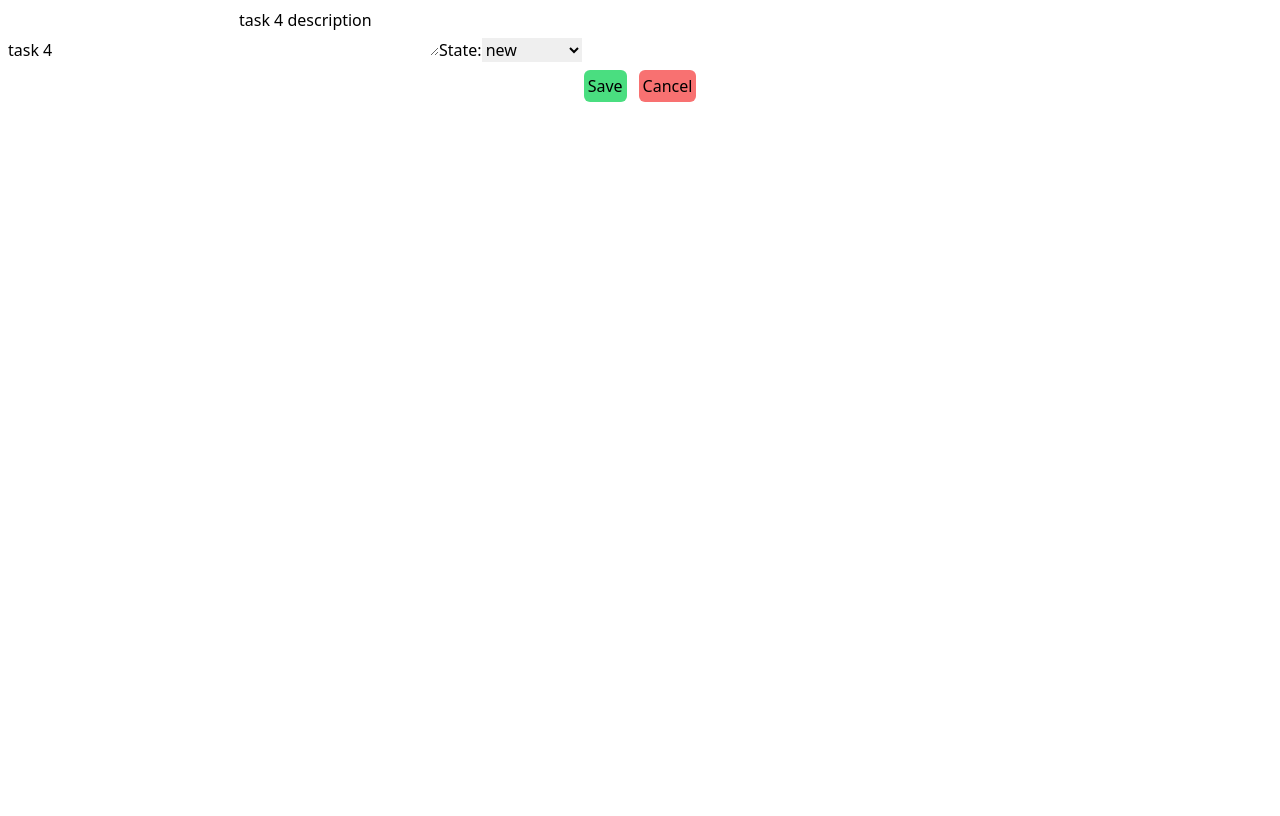
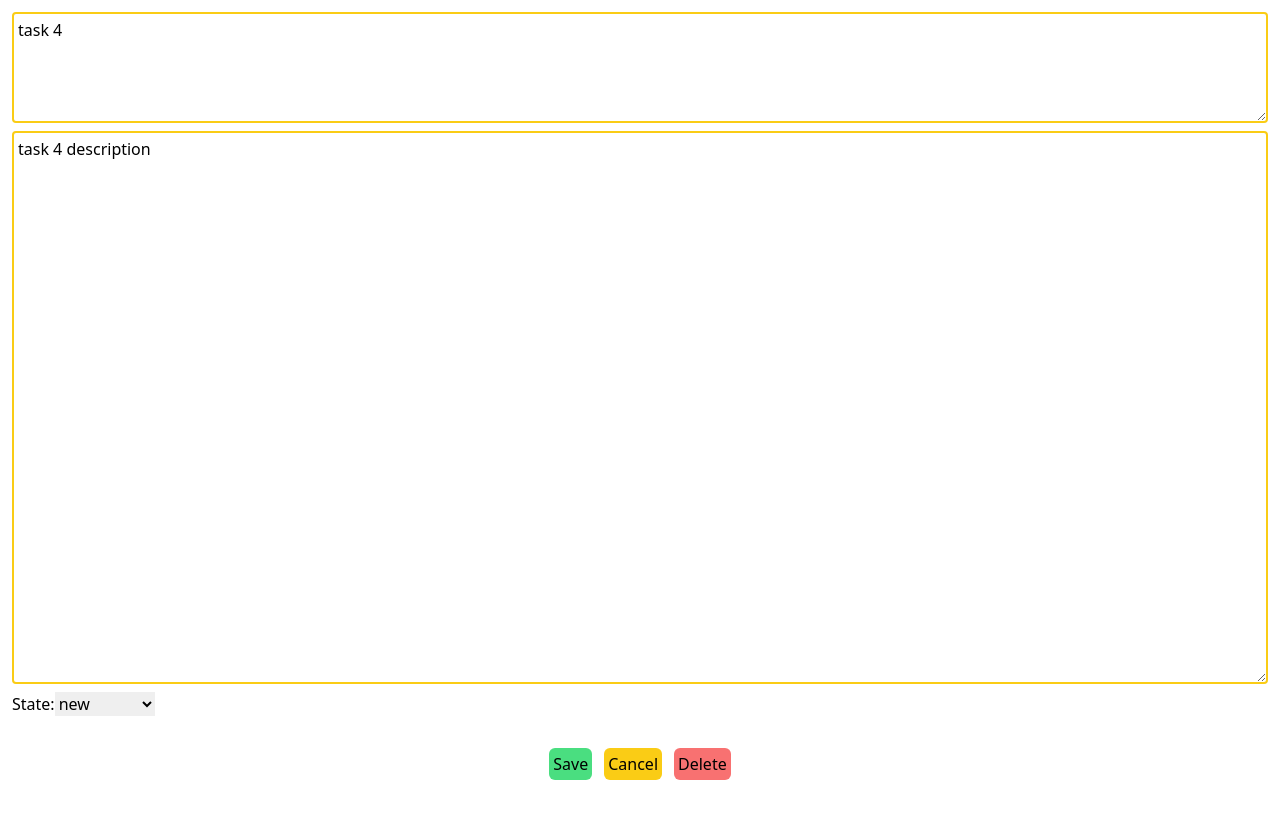
Before and after one commit to slim1985/todo-list, a React app: page / in a window 1280 px wide. Both pictures are taken after a click on the element "task 4". Built offline with nearby package versions, Linux system fonts and the light colour scheme.

Commit message:
completed application prototype

```diff
--- a/src/App.tsx
+++ b/src/App.tsx
@@ -1,32 +1,6 @@
-import React from 'react';
-import { useState } from 'react';
-import tasks from './mocks/data-mock.json';
-import { Task } from './types/task';
-import { TaskListPanel } from './components/TaskListPanelComponent/TaskListPanel';
-import { TaskView } from './components/TaskViewComponent/TaskView';
+import { Container } from './components/ContainerComponent/Container';
 import './index.css';
 
 export default function App(): JSX.Element {
-    const taskList: Task[] = ImportTasks();
-    const [showTaskView, setShowTaskView] = useState('');
-
-    return (
-        <div className="p-2">
-            {showTaskView === '' ? (
-                <TaskListPanel
-                    tasks={taskList}
-                    setShowTaskView={setShowTaskView}
-                />
-            ) : (
-                <TaskView
-                    task={taskList.find((f) => f.id == showTaskView)!}
-                    setShowTaskView={setShowTaskView}
-                />
-            )}
-        </div>
-    );
+    return <Container />;
 }
-
-function ImportTasks(): Task[] {
-    return JSON.parse(JSON.stringify(tasks));
-}
--- /dev/null
+++ b/src/components/ContainerComponent/Container.tsx
@@ -0,0 +1,31 @@
+import { useState } from 'react';
+import tasks from '../../mocks/data-mock.json';
+import { Task } from '../../types/task';
+import { TaskListPanel } from '../../components/TaskListPanelComponent/TaskListPanel';
+import { TaskView } from '../../components/TaskViewComponent/TaskView';
+
+export function Container(): JSX.Element {
+    const [taskList, setTaskList] = useState(
+        JSON.parse(JSON.stringify(tasks)) as Task[],
+    );
+    const [showTaskView, setShowTaskView] = useState('');
+
+    return (
+        <div className="p-2">
+            {showTaskView === '' ? (
+                <TaskListPanel
+                    tasks={taskList}
+                    setTaskList={setTaskList}
+                    setShowTaskView={setShowTaskView}
+                />
+            ) : (
+                <TaskView
+                    task={taskList.find((f) => f.id == showTaskView)!}
+                    taskList={taskList}
+                    setShowTaskView={setShowTaskView}
+                    setTaskList={setTaskList}
+                />
+            )}
+        </div>
+    );
+}
--- a/src/components/TaskActionsComponent/TaskActions.tsx
+++ b/src/components/TaskActionsComponent/TaskActions.tsx
@@ -1,19 +1,38 @@
 import React from 'react';
+import { Task, TaskStates } from '../../types/task';
 
-export function TaskActions(): JSX.Element {
+export interface TaskActionsProps {
+    tasks: Task[];
+    setTaskList: React.Dispatch<React.SetStateAction<Task[]>>;
+    setShowTaskView: React.Dispatch<React.SetStateAction<string>>;
+}
+
+export function TaskActions({
+    tasks,
+    setTaskList,
+    setShowTaskView,
+}: TaskActionsProps): JSX.Element {
+    function createTask(): void {
+        const newTaskList = tasks.map((obj) => ({ ...obj }));
+        const newTask: Task = {
+            id: (newTaskList.length + 1).toString(),
+            title: 'Title',
+            description: 'Description',
+            status: TaskStates.new,
+        };
+
+        newTaskList.push(newTask);
+
+        setTaskList(newTaskList);
+        setShowTaskView(newTask.id);
+    }
     return (
-        <div className="flex justify-center space-x-3">
+        <div className="flex justify-end space-x-3">
             <button
-                onClick={() => console.log('Create pressed')}
-                className="my-2 p-1 bg-green-400 rounded-md"
+                onClick={() => createTask()}
+                className="size-14 my-2 mr-2 p-1 bg-green-400 rounded-md"
             >
                 Create
-            </button>
-            <button
-                onClick={() => console.log('Delete pressed')}
-                className="my-2 p-1 bg-red-400 rounded-md"
-            >
-                Delete
             </button>
         </div>
     );
--- a/src/components/TaskListComponent/TaskList.tsx
+++ b/src/components/TaskListComponent/TaskList.tsx
@@ -10,12 +10,12 @@ export function TaskList({
     setShowTaskView,
 }: TaskListProps): JSX.Element {
     return (
-        <div className="flex">
+        <div className="flex flex-wrap justify-center mt-3">
             {tasks.map((task: Task) => (
                 <div
                     key={task.id}
                     onClick={() => setShowTaskView(task.id)}
-                    className="flex size-16 m-1 p-1 justify-center items-center bg-orange-200 rounded-lg"
+                    className="flex size-36 m-1 p-2 justify-center items-center bg-orange-200 rounded-lg"
                 >
                     {task.title}
                 </div>
--- a/src/components/TaskListPanelComponent/TaskListPanel.tsx
+++ b/src/components/TaskListPanelComponent/TaskListPanel.tsx
@@ -5,16 +5,22 @@ import { TaskList } from '../TaskListComponent/TaskList';
 
 export interface TaskListPanelProps {
     tasks: Task[];
+    setTaskList: React.Dispatch<React.SetStateAction<Task[]>>;
     setShowTaskView: React.Dispatch<React.SetStateAction<string>>;
 }
 
 export function TaskListPanel({
     tasks,
+    setTaskList,
     setShowTaskView,
 }: TaskListPanelProps): JSX.Element {
     return (
         <div>
-            <TaskActions />
+            <TaskActions
+                tasks={tasks}
+                setTaskList={setTaskList}
+                setShowTaskView={setShowTaskView}
+            />
             <TaskList tasks={tasks} setShowTaskView={setShowTaskView} />
         </div>
     );
--- a/src/components/TaskViewComponent/TaskView.tsx
+++ b/src/components/TaskViewComponent/TaskView.tsx
@@ -3,22 +3,83 @@ import { Task, TaskStates } from '../../types/task';
 
 export interface TaskViewProps {
     task: Task;
+    taskList: Task[];
     setShowTaskView: React.Dispatch<React.SetStateAction<string>>;
+    setTaskList: React.Dispatch<React.SetStateAction<Task[]>>;
 }
 
 export function TaskView({
     task,
+    taskList,
     setShowTaskView,
+    setTaskList,
 }: TaskViewProps): JSX.Element {
-    console.log(task);
+    const [selectedStatus, setSelectedStatus] = React.useState<TaskStates>(
+        task.status,
+    );
+    const [title, setTitle] = React.useState<string>(task.title);
+    const [description, setDescription] = React.useState<string>(
+        task.description,
+    );
+
+    function onChangeStatus(event: React.ChangeEvent<HTMLSelectElement>): void {
+        setSelectedStatus(
+            TaskStates[
+                event.target.value.toString() as keyof typeof TaskStates
+            ],
+        );
+    }
+
+    function onTitleChange(
+        event: React.ChangeEvent<HTMLTextAreaElement>,
+    ): void {
+        setTitle(event.target.value);
+    }
+
+    function onDescriptionChange(
+        event: React.ChangeEvent<HTMLTextAreaElement>,
+    ): void {
+        setDescription(event.target.value);
+    }
+
+    function saveTask(): void {
+        const tasks = taskList.map((obj) => ({ ...obj }));
+        const index = tasks.findIndex((f) => f.id === task.id);
+
+        tasks[index].status = selectedStatus;
+        tasks[index].title = title;
+        tasks[index].description = description;
+
+        setTaskList(tasks);
+        setShowTaskView('');
+    }
+
+    function deleteTask(): void {
+        const tasks = taskList.map((obj) => ({ ...obj }));
+
+        setTaskList(tasks.filter((f) => f.id !== task.id));
+        setShowTaskView('');
+    }
+
     return (
-        <form method="post" onSubmit={handleSubmit}>
-            <div className="">
-                <input type="text" value={task.title} />
-                <textarea value={task.description}></textarea>
-                <label>
+        <div className="flex flex-col h-screen">
+            <div className="flex flex-col h-full self-stretch">
+                <textarea
+                    className="h-1/6 border-solid border-2 border-yellow-400 rounded m-1 p-1"
+                    value={title}
+                    onChange={(e) => onTitleChange(e)}
+                ></textarea>
+                <textarea
+                    className="h-5/6 border-solid border-2 border-yellow-400 rounded m-1 p-1"
+                    value={description}
+                    onChange={(e) => onDescriptionChange(e)}
+                ></textarea>
+                <label className="m-1">
                     State:
-                    <select value={task.state}>
+                    <select
+                        value={selectedStatus}
+                        onChange={(e) => onChangeStatus(e)}
+                    >
                         {Object.keys(TaskStates).map((state, index) => (
                             <option key={index} value={state}>
                                 {state}
@@ -27,25 +88,26 @@ export function TaskView({
                     </select>
                 </label>
             </div>
-            <div className="flex justify-center space-x-3">
+            <div className="flex self-stretch self-end justify-center my-5 space-x-3">
                 <button
-                    onClick={() => console.log('Save pressed')}
+                    onClick={() => saveTask()}
                     className="my-2 p-1 bg-green-400 rounded-md"
                 >
                     Save
                 </button>
                 <button
                     onClick={() => setShowTaskView('')}
-                    className="my-2 p-1 bg-red-400 rounded-md"
+                    className="my-2 p-1 bg-yellow-400 rounded-md"
                 >
                     Cancel
                 </button>
+                <button
+                    onClick={() => deleteTask()}
+                    className="my-2 p-1 bg-red-400 rounded-md"
+                >
+                    Delete
+                </button>
             </div>
-        </form>
+        </div>
     );
 }
-
-function handleSubmit(event: React.FormEvent<HTMLFormElement>): void {
-    event.preventDefault();
-    console.log(event);
-}
--- a/src/mocks/data-mock.json
+++ b/src/mocks/data-mock.json
@@ -1,19 +1,19 @@
 [
     {
         "id": "1",
-        "title": "task 1",
+        "title": "Create project using React + Typescript + TalewindCSS",
         "description": "task 1 description",
         "status": "new"
     },
     {
         "id": "2",
-        "title": "task 2",
+        "title": "Configure engineering process",
         "description": "task 2 description",
         "status": "active"
     },
     {
         "id": "3",
-        "title": "task 3",
+        "title": "Configure continiouse delivery",
         "description": "task 3 description",
         "status": "completed"
     },
@@ -22,5 +22,53 @@
         "title": "task 4",
         "description": "task 4 description",
         "status": "new"
+    },
+    {
+        "id": "5",
+        "title": "task 5",
+        "description": "task 5 description",
+        "status": "new"
+    },
+    {
+        "id": "6",
+        "title": "task 6",
+        "description": "task 6 description",
+        "status": "active"
+    },
+    {
+        "id": "7",
+        "title": "task 7",
+        "description": "task 7 description",
+        "status": "completed"
+    },
+    {
+        "id": "8",
+        "title": "task 8",
+        "description": "task 8 description",
+        "status": "new"
+    },
+    {
+        "id": "9",
+        "title": "task 9",
+        "description": "task 1 description",
+        "status": "new"
+    },
+    {
+        "id": "10",
+        "title": "task 10",
+        "description": "task 10 description",
+        "status": "active"
+    },
+    {
+        "id": "11",
+        "title": "task 11",
+        "description": "task 11 description",
+        "status": "completed"
+    },
+    {
+        "id": "12",
+        "title": "task 12",
+        "description": "task 12 description",
+        "status": "new"
     }
 ]
--- a/src/types/task.ts
+++ b/src/types/task.ts
@@ -2,7 +2,7 @@ export interface Task {
     id: string;
     title: string;
     description: string;
-    state: TaskStates;
+    status: TaskStates;
 }
 
 export enum TaskStates {
```
